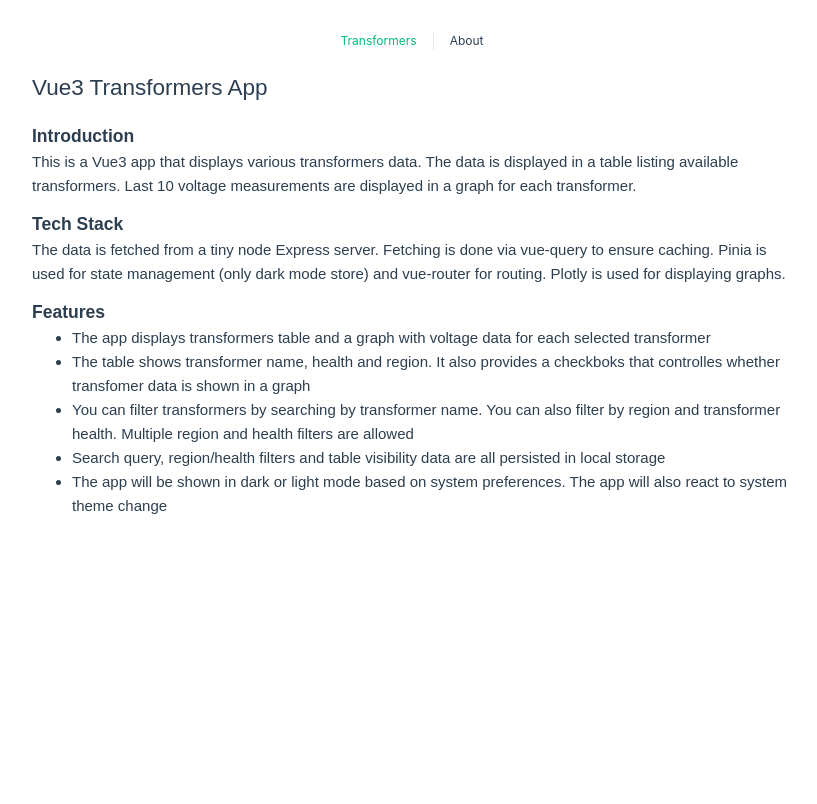
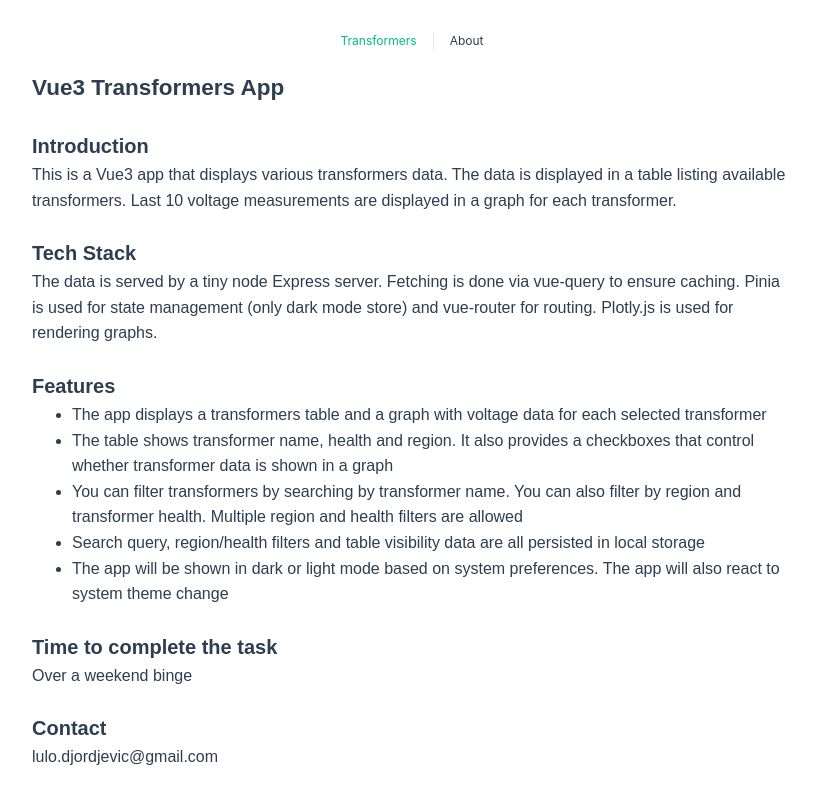
Before and after one commit to LukaDjordjevic/camlin-test, a Vue app: page /about in a window 1280 px wide. Shown: the top 804 px of the page, without its empty margins (228-1045 px from the left). Built offline with nearby package versions, Linux system fonts and the light colour scheme; the HTML template or start-up script is replaced by a standard one; what @tanstack/vue-query would draw is missing.

Commit message:
updated About page

```diff
--- a/src/views/AboutView.vue
+++ b/src/views/AboutView.vue
@@ -9,19 +9,19 @@
     </p>
     <h3>Tech Stack</h3>
     <p>
-      The data is fetched from a tiny node Express server. Fetching is done via vue-query to ensure
+      The data is served by a tiny node Express server. Fetching is done via vue-query to ensure
       caching. Pinia is used for state management (only dark mode store) and vue-router for routing.
-      Plotly is used for displaying graphs.
+      Plotly.js is used for rendering graphs.
     </p>
     <h3>Features</h3>
     <ul>
       <li>
-        The app displays transformers table and a graph with voltage data for each selected
+        The app displays a transformers table and a graph with voltage data for each selected
         transformer
       </li>
       <li>
-        The table shows transformer name, health and region. It also provides a checkboks that
-        controlles whether transfomer data is shown in a graph
+        The table shows transformer name, health and region. It also provides a checkboxes that
+        control whether transformer data is shown in a graph
       </li>
 
       <li>
@@ -37,21 +37,24 @@
         react to system theme change
       </li>
     </ul>
+    <h3>Time to complete the task</h3>
+    <p>Over a weekend binge</p>
+    <h3>Contact</h3>
+    <p>lulo.djordjevic@gmail.com</p>
   </div>
 </template>
 
 <style scoped>
-/* @media (min-width: 1024px) {
-  .about {
-    min-height: 100vh;
-    display: flex;
-    align-items: center;
-  }
-} */
-p {
-  margin-bottom: 12px;
+h2 {
+  font-weight: bold;
+}
+p,
+li {
+  font-size: 16px;
 }
 h3 {
   font-weight: bold;
+  font-size: 20px;
+  margin-top: 24px;
 }
 </style>
```
